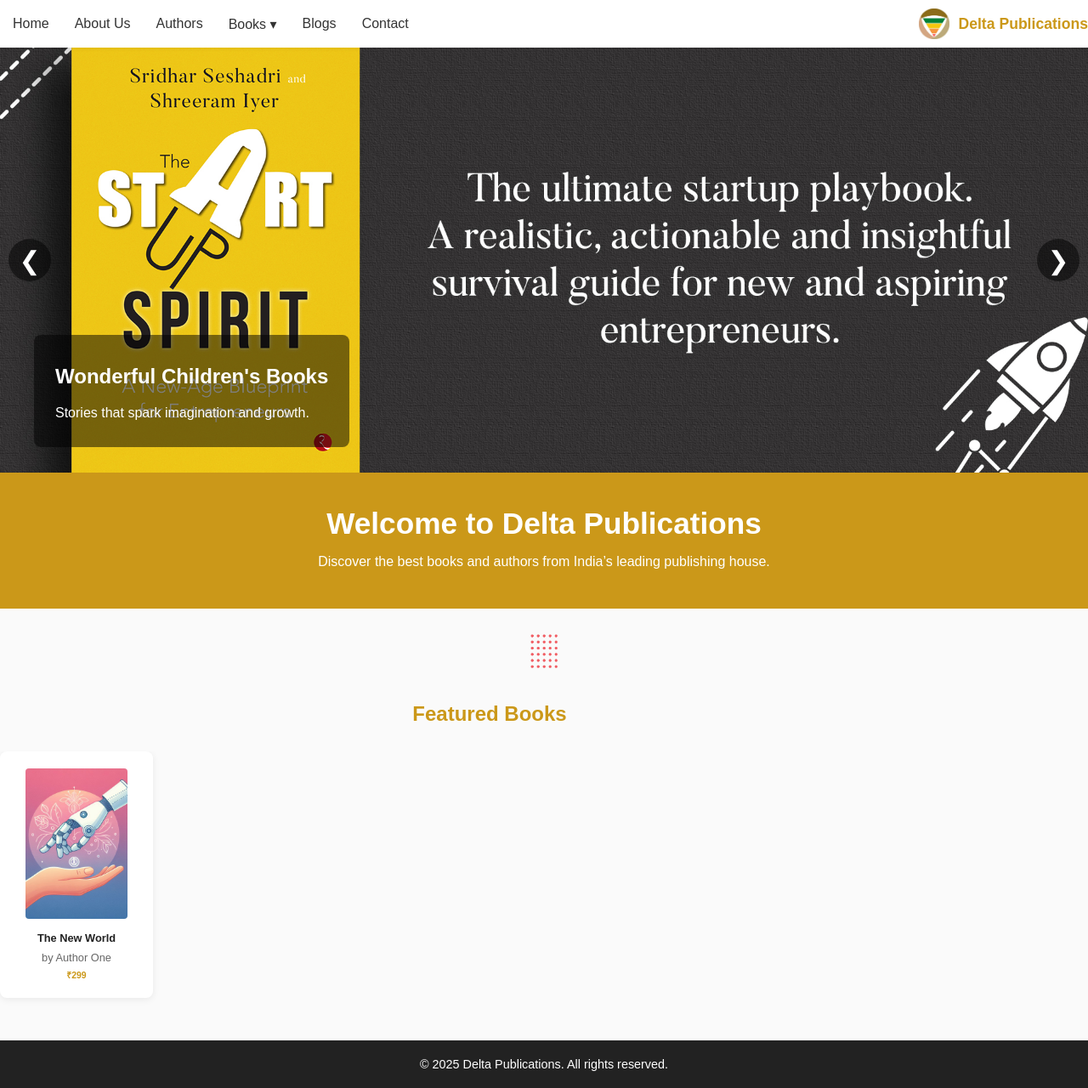
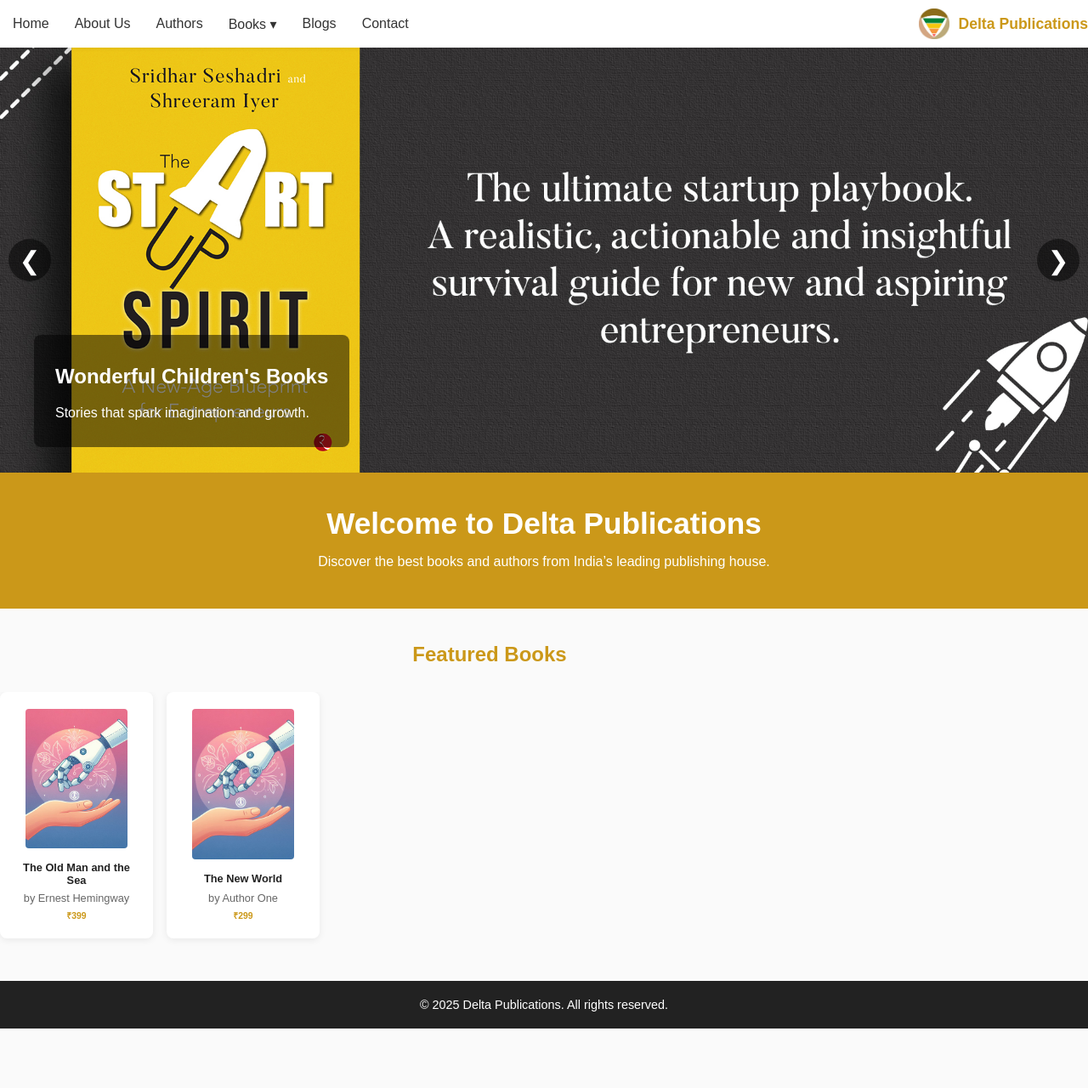
Before and after one commit to gauravsc-alc/gauravsc-alc.github.io, a Jekyll site: the page built from about.html, in a window 1280 px wide and 1280 px high. Shown: the whole window at 85% size. Built offline with Jekyll 4.4.1, drawn with Linux system fonts in a browser that asks for light colours.

Commit message:
Update the book html

```diff
--- a/_layouts/default.html
+++ b/_layouts/default.html
@@ -16,7 +16,7 @@
           <li><a href="/about.html">About Us</a></li>
           <li><a href="/authors.html">Authors</a></li>
           <li class="has-submenu">
-            <a href="#">Books &#9662;</a>
+            <a href="/books.html">Books &#9662;</a>
             <ul class="submenu">
               <li><a href="/self-help.html">Self Help</a></li>
               <li><a href="/children.html">Children</a></li>
@@ -47,23 +47,20 @@
     </div>
   </section>
 
-  <!-- Decorative Dots Separator -->
-  <div class="section-separator">
-    <img src="images/dots2.png" alt="Section Dots" />
-  </div>
-
   <!-- Featured Books Section -->
   <section class="featured-books container">
     <h2>Featured Books</h2>
     <div class="books-slider">
-      <!-- Example book card -->
-      <div class="book-card">
-        <img src="books/book1.jpg" alt="Book 1" />
-        <div class="book-title">The New World</div>
-        <div class="book-author">by Author One</div>
-        <div class="book-price">₹299</div>
-      </div>
-      <!-- Add more book cards as needed -->
+      {% for book in site.books %}
+        <div class="book-card">
+          <img src="{{ book.cover }}" alt="{{ book.title }}" />
+          <div class="book-title">{{ book.title }}</div>
+          <div class="book-author">by {{ book.author }}</div>
+          {% if book.price %}
+            <div class="book-price">{{ book.price }}</div>
+          {% endif %}
+        </div>
+      {% endfor %}
     </div>
   </section>
 
```
Also changed, not shown: _books/the-old-man-and-the-sea.md (+1 -1 lines).
